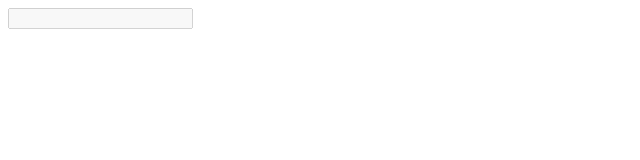
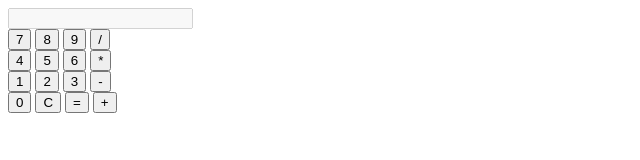
Before and after one commit to sourav173/calculator, a plain HTML site: page index.html in a window 1280 px wide. Shown: the whole page, without its empty margins (0-640 px from the left). Drawn offline with Linux system fonts and the light colour scheme.

Commit message:
buttons created

```diff
--- a/index.html
+++ b/index.html
@@ -8,6 +8,33 @@
 <body>
     <div class="calculator">
         <input id="display" type="text" disabled>
+        <div class="button-row">
+            <button>7</button>
+            <button>8</button>
+            <button>9</button>
+            <button>/</button>
+        </div>
+
+        <div class="button-row">
+            <button>4</button>
+            <button>5</button>
+            <button>6</button>
+            <button>*</button>
+        </div>
+
+        <div class="button-row">
+            <button>1</button>
+            <button>2</button>
+            <button>3</button>
+            <button>-</button>
+        </div>
+
+        <div class="button-row">
+            <button>0</button>
+            <button>C</button>
+            <button>=</button>
+            <button>+</button>
+        </div>
     </div>
 </body>
 </html>
```
